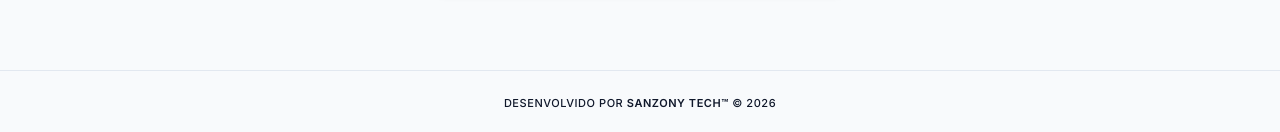
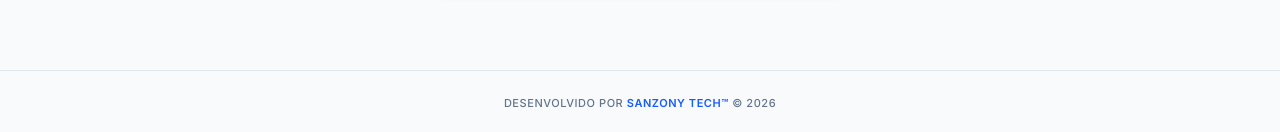
Before and after one commit to kleberrsanzony/torreswoodnotification, a Next.js app: page / in a window 1280 px wide. Shown: the part 665-797 px from the top of the page. Built offline with nearby package versions, Linux system fonts and the light colour scheme; no server answers.

Commit message:
fix: enforce solid native colors and margins for footer visibility

```diff
--- a/src/app/layout.tsx
+++ b/src/app/layout.tsx
@@ -51,9 +51,9 @@ export default function RootLayout({
           {children}
         </main>
 
-        <footer className="w-full py-6 mt-auto text-center border-t border-border/40">
-          <p className="text-[11px] font-medium text-muted-foreground/60 tracking-wider">
-            DESENVOLVIDO POR <span className="text-primary/70 font-semibold">SANZONY TECH™</span> &copy; {new Date().getFullYear()}
+        <footer className="w-full py-6 mt-12 text-center border-t border-slate-200 dark:border-slate-800">
+          <p className="text-[11px] font-medium text-slate-500 tracking-wider">
+            DESENVOLVIDO POR <span className="text-blue-600 font-semibold">SANZONY TECH™</span> &copy; {new Date().getFullYear()}
           </p>
         </footer>
 
```
